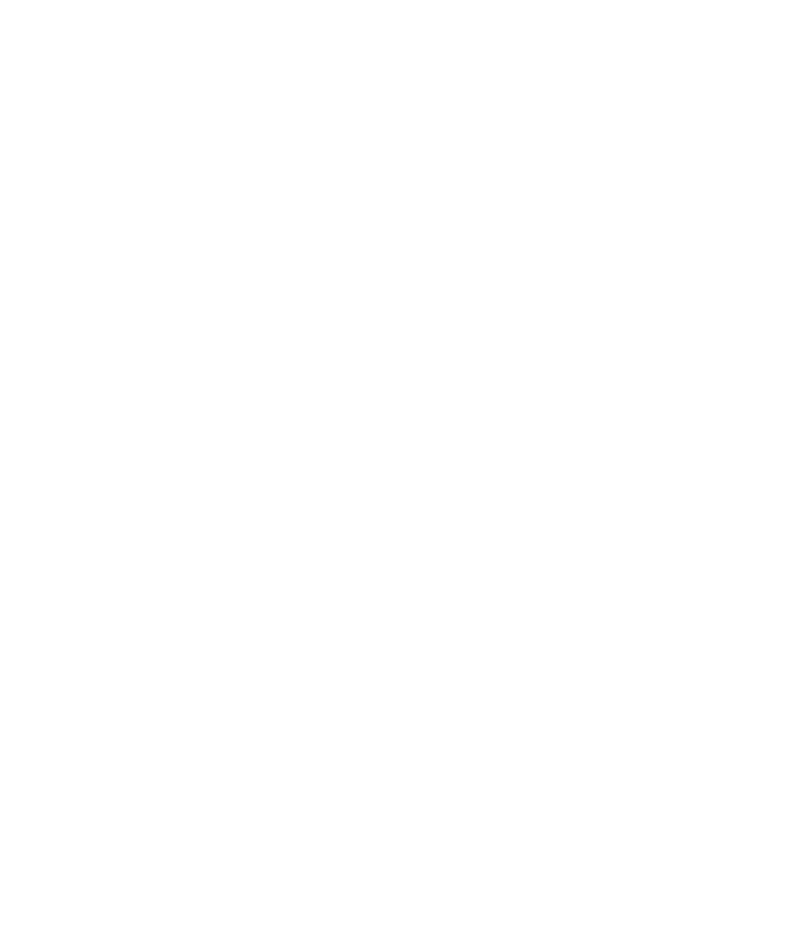
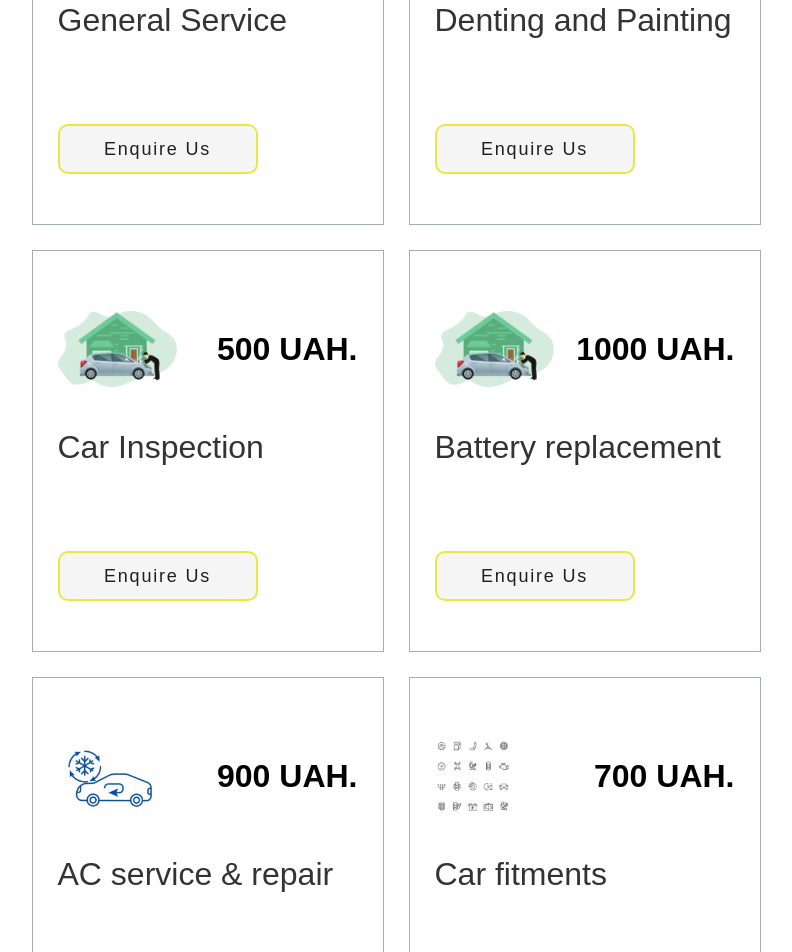
Before and after one commit to Qkston/car-repair-service, a React (Create React App) app: page / in a window 1280 px wide. Shown: the part 2480-3432 px from the top of the page, without its empty margins (244-1036 px from the left). Before the commit the page ends 2493 px from the top, so only its background shows below. Built offline with nearby package versions, Linux system fonts and the light colour scheme; a web font is replaced by a local one.

Commit message:
Create services component

```diff
--- a/src/Components/Services/Services.scss
+++ b/src/Components/Services/Services.scss
@@ -8,4 +8,13 @@
 		font-size: 46px;
 		text-align: center;
 	}
+
+	&-main {
+		display: flex;
+		justify-content: center;
+		flex-wrap: wrap;
+		column-gap: 25px;
+		row-gap: 25px;
+		column-count: 4;
+	}
 }
--- a/src/Components/Services/Services.tsx
+++ b/src/Components/Services/Services.tsx
@@ -1,10 +1,12 @@
+import ServiceComponent from "../../ReusableComponents/ServiceComponent";
+import services from "./data";
 import "./Services.scss";
 
 const Services = () => {
 	return (
 		<div className="services">
 			<h3 className="services-title">Our services</h3>
-			<div className="services-main"></div>
+			<div className="services-main">{services.map(ServiceComponent)}</div>
 		</div>
 	);
 };
--- /dev/null
+++ b/src/Components/Services/data.tsx
@@ -0,0 +1,52 @@
+/* eslint-disable import/no-anonymous-default-export */
+import img1 from "./images/image 7.png";
+import img2 from "./images/image 23.png";
+import img3 from "./images/image 24.png";
+import img4 from "./images/image 25.png";
+import img5 from "./images/image 30.png";
+import img6 from "./images/image 31.png";
+import img7 from "./images/image 32.png";
+import img8 from "./images/image 33.png";
+
+export default [
+	{
+		title: "General Service",
+		price: "800",
+		imageURL: img1,
+	},
+	{
+		title: "Denting and Painting",
+		price: "1200",
+		imageURL: img2,
+	},
+	{
+		title: "Car Inspection",
+		price: "500",
+		imageURL: img3,
+	},
+	{
+		title: "Battery replacement",
+		price: "1000",
+		imageURL: img4,
+	},
+	{
+		title: "AC service & repair",
+		price: "900",
+		imageURL: img5,
+	},
+	{
+		title: "Car fitments",
+		price: "700",
+		imageURL: img6,
+	},
+	{
+		title: "Car Detailing Services",
+		price: "800",
+		imageURL: img7,
+	},
+	{
+		title: "Car major repairs",
+		price: "900",
+		imageURL: img8,
+	},
+];
--- a/src/ReusableComponents/ServiceComponent.tsx
+++ b/src/ReusableComponents/ServiceComponent.tsx
@@ -2,16 +2,16 @@
 
 type ServiceComponentProps = {
 	imageURL: string;
-	number: string;
+	price: string;
 	title: string;
 };
 
-const ServiceComponent = ({ imageURL, number, title }: ServiceComponentProps) => {
+const ServiceComponent = ({ imageURL, price, title }: ServiceComponentProps) => {
 	return (
-		<Wrapper>
+		<Wrapper key={imageURL + price + title}>
 			<Header>
 				<Image src={imageURL} alt="Service's image" />
-				<Number>{number}</Number>
+				<Number>{price} UAH.</Number>
 			</Header>
 			<Title>{title}</Title>
 			<Button>Enquire Us</Button>
@@ -20,6 +20,9 @@
 };
 
 const Wrapper = styled.div`
+	position: relative;
+	width: 300px;
+	height: 300px;
 	padding: 50px 25px;
 	border: 1px solid #21354666;
 `;
@@ -27,17 +30,18 @@
 const Header = styled.div`
 	display: flex;
 	justify-content: space-between;
+	align-items: center;
 	margin-bottom: 30px;
+	height: 96px;
 `;
 
 const Image = styled.img`
-	width: 64px;
-	height: 64px;
+	height: 80%;
 `;
 
 const Number = styled.p`
 	font-size: 32px;
-	color: #e5e5e5;
+	font-weight: bold;
 `;
 
 const Title = styled.p`
@@ -47,6 +51,9 @@
 `;
 
 const Button = styled.button`
+	position: absolute;
+	bottom: 50px;
+
 	width: 200px;
 	height: 50px;
 	background: #f5f5f5;
@@ -57,6 +64,13 @@
 	text-align: center;
 	letter-spacing: 0.1em;
 	color: #1f1f1f;
+
+	transition: 0.2s;
+	cursor: pointer;
+
+	&:hover {
+		background: #e9e743;
+	}
 `;
 
 export default ServiceComponent;
```
